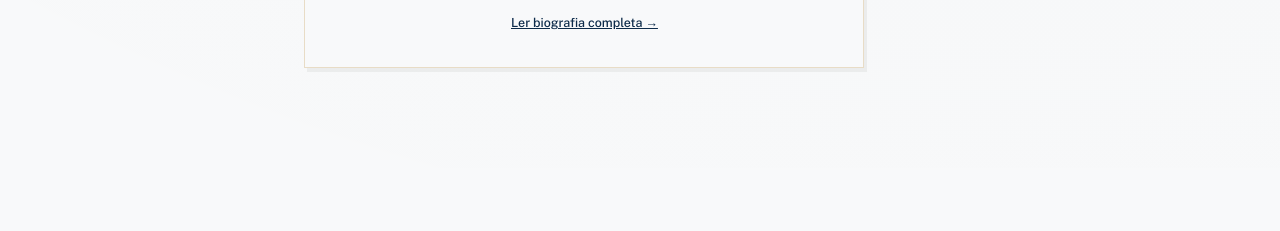
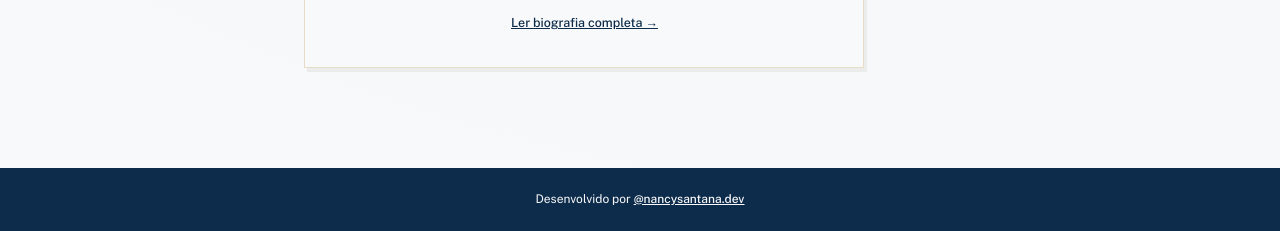
Before and after one commit to OffNancy/plano-estudo-ias-sara, a plain HTML site: page index.html in a window 1280 px wide. Shown: the part 6541-6772 px from the top of the page. Before the commit the page ends 6709 px from the top, so only its background shows below. Drawn offline with nearby package versions, Linux system fonts and the light colour scheme.

Commit message:
Atualiza página principal

```diff
--- a/index.html
+++ b/index.html
@@ -706,6 +706,26 @@
     font-size: 12.5px;
     text-decoration: none;
   }
+
+  /* ===== RODAPÉ (crédito de desenvolvimento) ===== */
+  .site-footer {
+    background: var(--navy);
+    color: var(--paper);
+    text-align: center;
+    padding: 22px 24px;
+    font-family: 'Public Sans', sans-serif;
+    font-size: 12px;
+  }
+
+  .site-footer a {
+    color: var(--paper);
+    text-decoration: underline;
+    font-weight: 500;
+  }
+
+  .site-footer a:hover {
+    opacity: 0.85;
+  }
 </style>
 </head>
 <body>
@@ -1125,5 +1145,9 @@
     </div>
   </div>
 
+  <footer class="site-footer">
+    Desenvolvido por <a href="https://instagram.com/nancysantana.dev" target="_blank" rel="noopener">@nancysantana.dev</a>
+  </footer>
+
 </body>
 </html>
```
